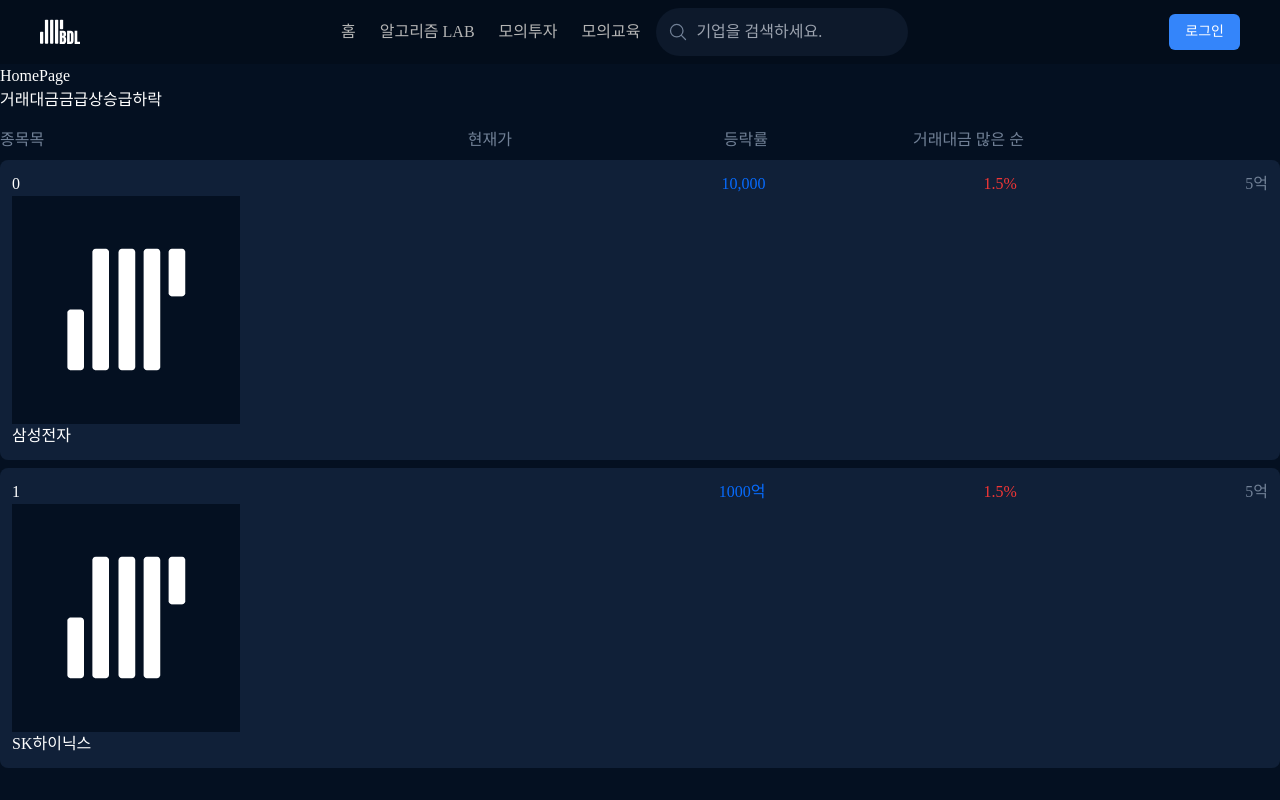
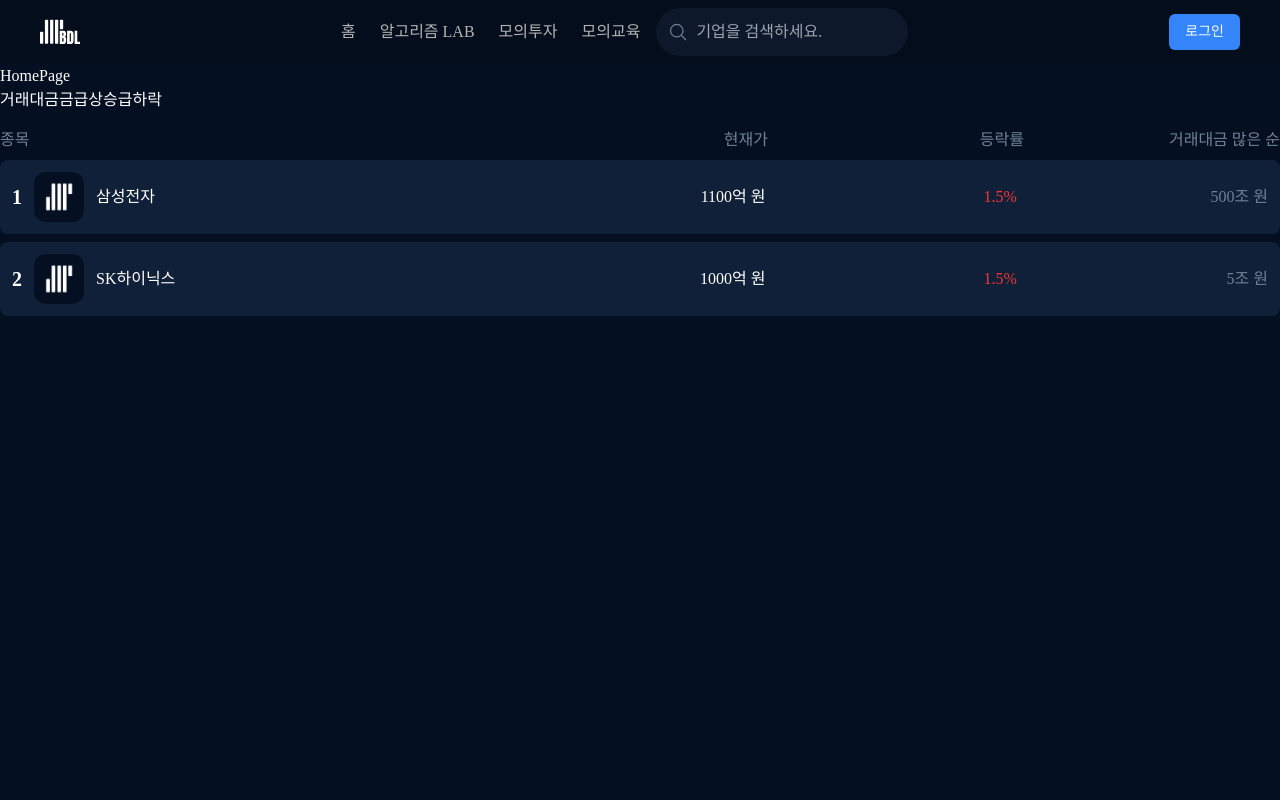
Before and after one commit to dnwnsrb11/BDL-frontend, a React (Vite) app: page / in a window 1280 px wide. Built offline with nearby package versions, Linux system fonts and the light colour scheme; a web font is replaced by a local one.

Commit message:
desgin:실시간 거래대금 디자인

```diff
--- a/src/components/home-page/real-time-chart/real-time-chart-transaction.tsx
+++ b/src/components/home-page/real-time-chart/real-time-chart-transaction.tsx
@@ -15,16 +15,16 @@ export const RealTimeChartTransaction = () => {
   const stockTransactions: StockTransactions[] = [
     {
       stockName: '삼성전자',
-      currentPrice: 10000,
+      currentPrice: 110002131240,
       changeRate: 1.5,
-      tradingValue: 500000000,
+      tradingValue: 500235235000000,
       imageUrl: null,
     },
     {
       stockName: 'SK하이닉스',
       currentPrice: 100000000000,
       changeRate: 1.5,
-      tradingValue: 500000000,
+      tradingValue: 5026210000000,
       imageUrl: null,
     },
   ];
@@ -37,7 +37,7 @@ export const RealTimeChartTransaction = () => {
           <div className="flex flex-col space-y-2">
             {/* 테이블 헤더 */}
             <div className="rounded-lgp-2 flex flex-row">
-              <div className="w-[20%] text-[16px] text-border-color">종목목</div>
+              <div className="w-[40%] text-[16px] text-border-color">종목</div>
               <div className="w-[20%] text-right text-[16px] text-border-color">현재가</div>
               <div className="w-[20%] text-right text-[16px] text-border-color">등락률</div>
               <div className="w-[20%] text-right text-[16px] text-border-color">
@@ -49,27 +49,27 @@ export const RealTimeChartTransaction = () => {
             {stockTransactions.map((stockTransaction, index) => (
               <div
                 key={index}
-                className="flex flex-row rounded-lg bg-[#102038] p-3 text-white hover:bg-modal-background-color"
+                className="flex flex-row items-center rounded-lg bg-[#102038] p-3 text-white hover:bg-modal-background-color"
               >
-                <div className="w-[40%] font-medium">
-                  <h3>{index}</h3>
-                  <div>
+                <div className="flex w-[40%] items-center gap-3 font-medium">
+                  <h3 className="text-[20px] font-bold">{index + 1}</h3>
+                  <div className="max-h-[50px] max-w-[50px] overflow-hidden rounded-xl">
                     {stockTransaction.imageUrl === null ? (
                       <img src={noneStockImg} alt="noneimage" />
                     ) : (
                       <img src={stockTransaction.imageUrl} alt="stockprofileimage" />
                     )}
                   </div>
-                  <h3>{stockTransaction.stockName}</h3>
+                  <h3 className="text-[16px] font-medium">{stockTransaction.stockName}</h3>
                 </div>
-                <div className="w-[20%] text-right text-btn-blue-color">
-                  {formatThousandSeparator(stockTransaction.currentPrice)}
+                <div className="w-[20%] text-right">
+                  {formatThousandSeparator(stockTransaction.currentPrice)} 원
                 </div>
                 <div className="w-[20%] text-right text-btn-red-color">
                   {stockTransaction.changeRate}%
                 </div>
                 <div className="w-[20%] text-right font-light text-border-color">
-                  {formatThousandSeparator(stockTransaction.tradingValue)}
+                  {formatThousandSeparator(stockTransaction.tradingValue)} 원
                 </div>
               </div>
             ))}
```
